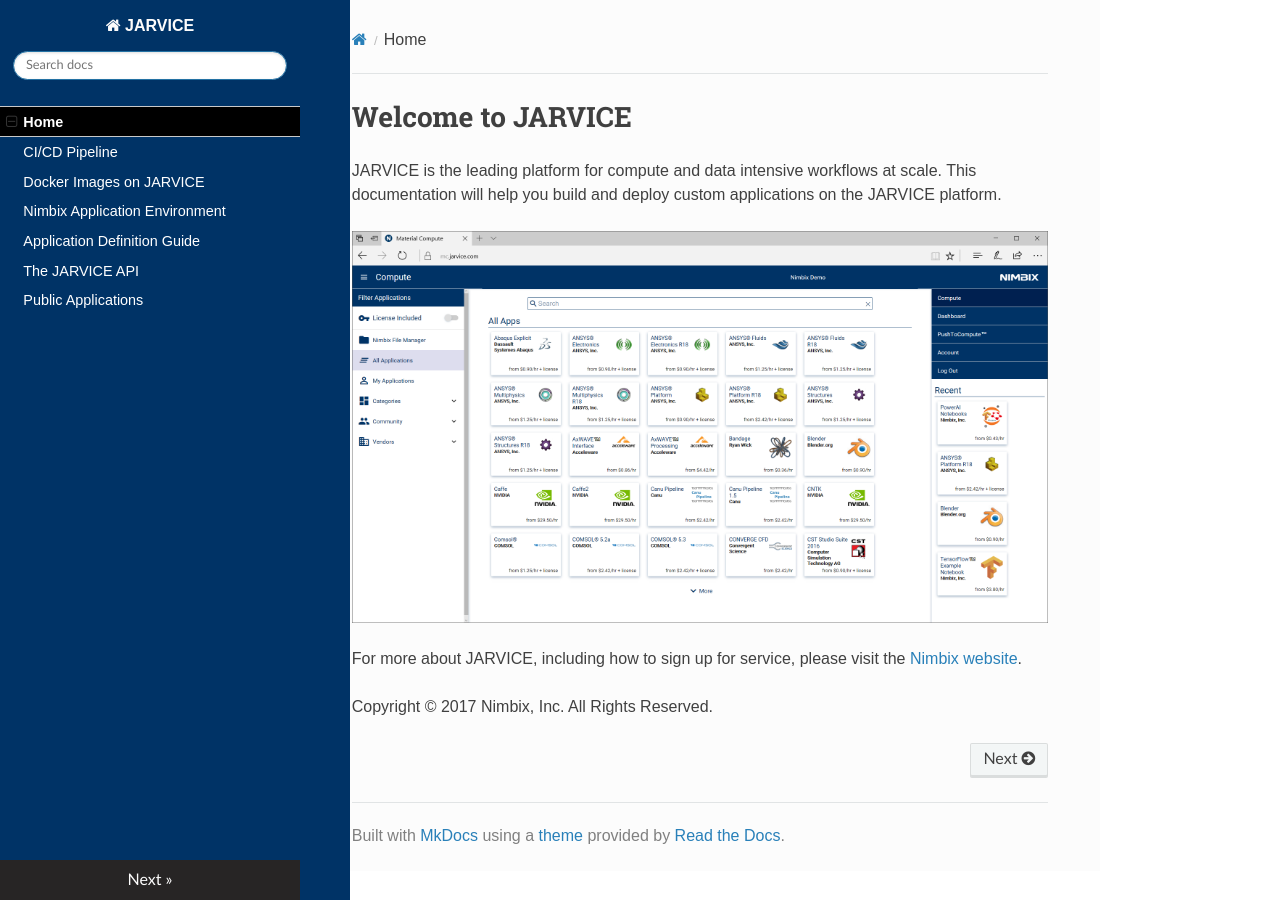
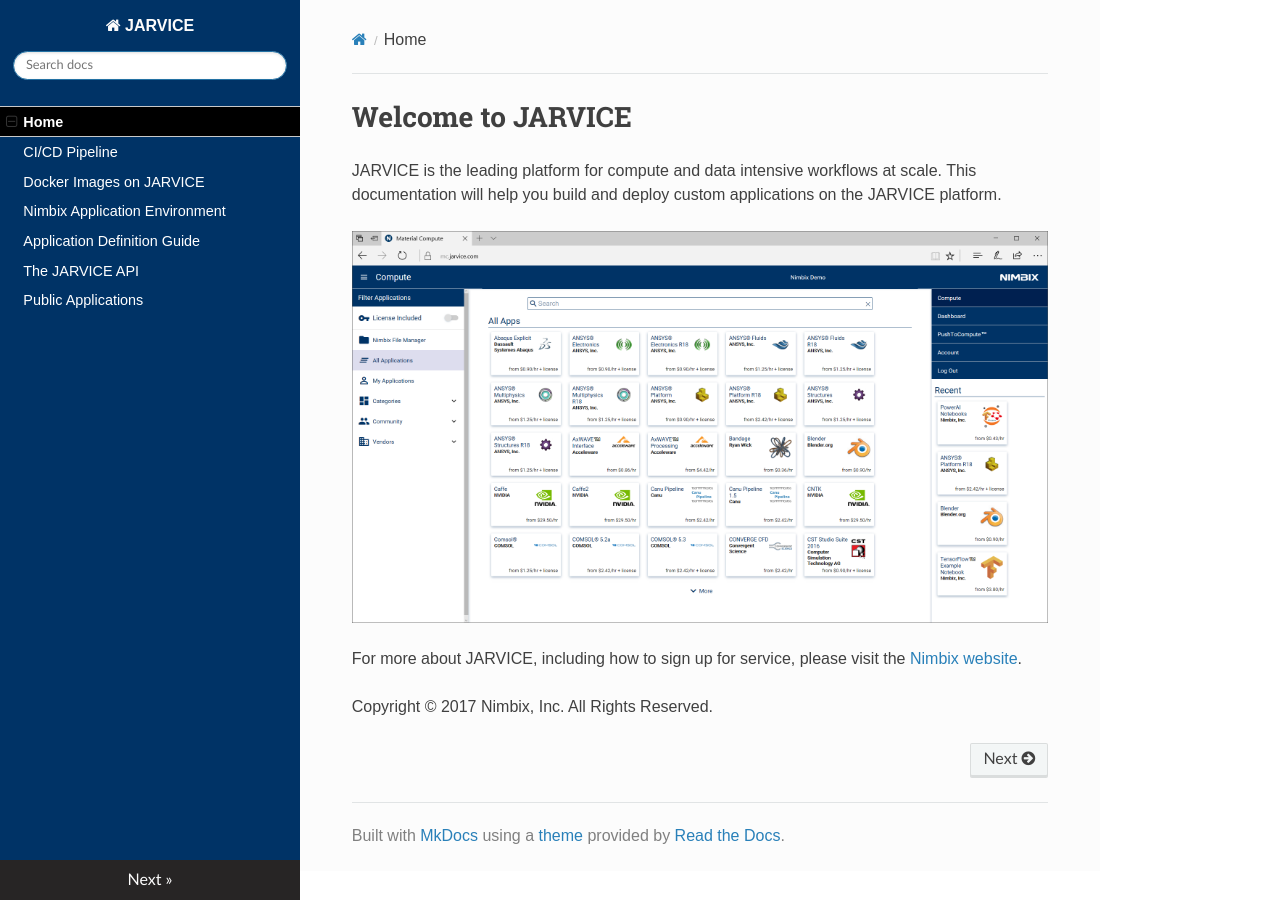
Before and after one commit to nimbix/jardoc, an MkDocs documentation site: the page built from docs/index.md, in a window 1280 px wide. Built offline with MkDocs 1.6.1, drawn with Linux system fonts in a browser that asks for light colours; nearby versions of some CDN libraries; old or Windows-style settings are respelled for this version of MkDocs.

Commit message:
fix CSS to avoid issues with right nav

```diff
--- a/docs/css/extra.css
+++ b/docs/css/extra.css
@@ -224,7 +224,6 @@
 
 .wy-nav-side {
     background-color: rgb(0, 51, 102);
-    width: 350px;
 }
 
 .wy-menu-vertical li ul li a {
```
